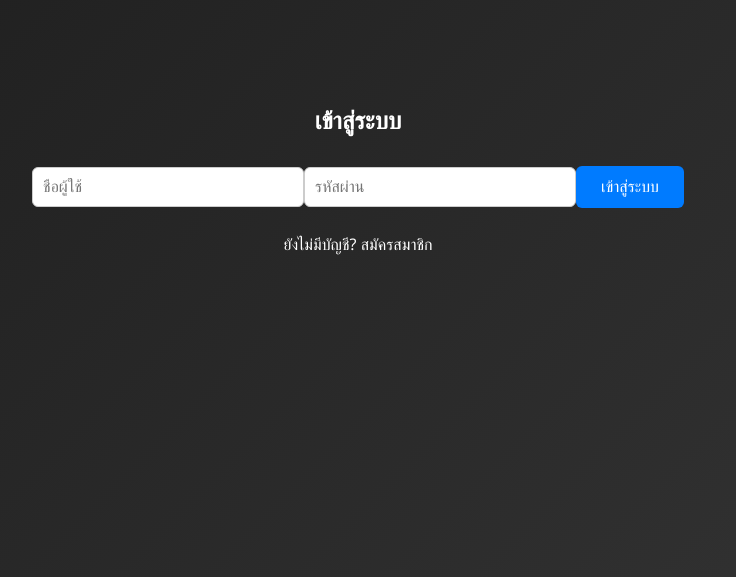
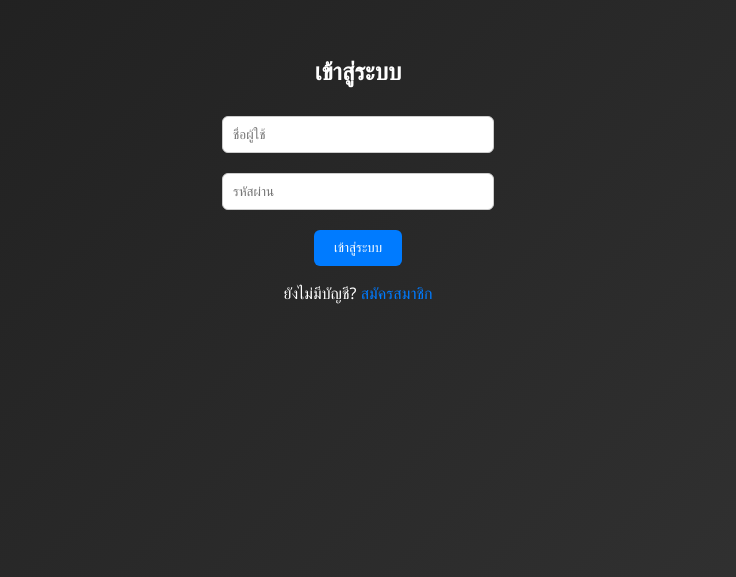
Before and after one commit to gardoffwhite/nagegacha, a React (Create React App) app: page / in a window 1280 px wide. Shown: the part 223-800 px from the top of the page, without its empty margins (282-1018 px from the left). Built offline with nearby package versions, Linux system fonts and the light colour scheme.

Commit message:
Update App.css

```diff
--- a/src/App.css
+++ b/src/App.css
@@ -4,42 +4,11 @@
   text-align: center;
 }
 
-.main-container {
+.auth-container, .admin-container, .dashboard-container {
   display: flex;
-  justify-content: center;
-  gap: 20px;
-}
-
-.middle-section {
-  width: 60%;
-  text-align: center;
-}
-
-.right-section {
-  width: 30%;
-  background-color: #f5f5f5;
+  flex-direction: column;
+  align-items: center;
   padding: 20px;
-  border-radius: 10px;
-  box-shadow: 0 0 10px rgba(0,0,0,0.1);
-}
-
-.rate-table, .history-table {
-  width: 100%;
-  margin-top: 20px;
-  border-collapse: collapse;
-}
-
-.rate-table th, .history-table th {
-  background-color: #333;
-  color: #fff;
-  padding: 8px;
-}
-
-.rate-table td, .history-table td {
-  background-color: #e0e0e0;
-  color: #333;
-  padding: 8px;
-  border: 1px solid #ddd;
 }
 
 .input-field {
@@ -48,23 +17,47 @@
   width: 250px;
   border: 1px solid #ccc;
   border-radius: 6px;
-  font-size: 16px;
 }
 
 .btn {
-  padding: 12px 25px;
+  padding: 10px 20px;
   margin-top: 10px;
   background-color: #007bff;
   color: white;
   border: none;
   border-radius: 6px;
   cursor: pointer;
-  font-size: 16px;
-  transition: background-color 0.3s;
 }
 
 .btn:hover {
   background-color: #0056b3;
+}
+
+.btn:disabled {
+  background-color: #aaa;
+  cursor: not-allowed;
+}
+
+.link {
+  color: #007bff;
+  cursor: pointer;
+}
+
+.token-display {
+  margin-bottom: 10px;
+  font-weight: bold;
+}
+
+.item-name {
+  font-size: 22px;
+  font-weight: bold;
+  margin-top: 20px;
+}
+
+.character-name {
+  margin-top: 5px;
+  font-size: 18px;
+  color: #555;
 }
 
 .rolling-container {
@@ -106,3 +99,22 @@
   margin-top: 20px;
   box-shadow: 0 0 10px rgba(0,0,0,0.1);
 }
+
+.history-table {
+  margin-top: 20px;
+  width: 80%;
+  border-collapse: collapse;
+}
+
+.history-table th, .history-table td {
+  padding: 10px;
+  border: 1px solid #ddd;
+}
+
+.history-table th {
+  background-color: #f0f0f0;
+}
+
+.history-table tr:nth-child(even) {
+  background-color: #f9f9f9;
+}
```
